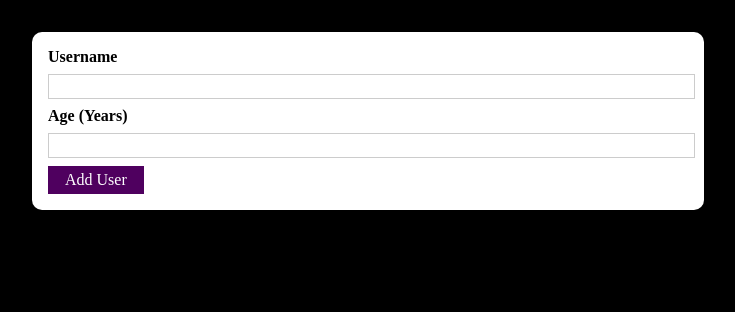
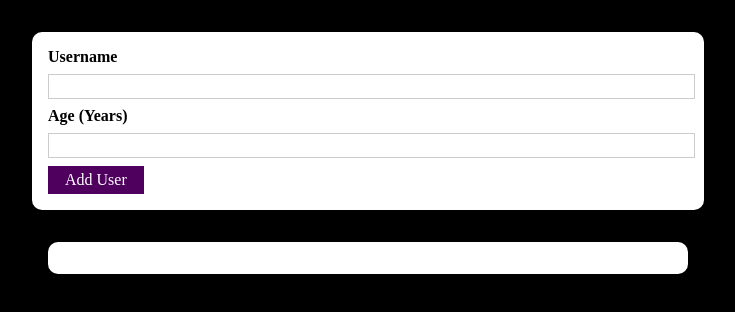
Before and after one commit to janiceh94/warningPopUp, a React (Create React App) app: page / in a window 1280 px wide. Shown: the top 312 px of the page, without its empty margins (272-1007 px from the left). Built offline with nearby package versions, Linux system fonts and the light colour scheme.

Commit message:
created a usersList component

```diff
--- a/src/App.js
+++ b/src/App.js
@@ -1,9 +1,11 @@
 import AddUser from "./components/Users/AddUser/AddUser";
+import UserList from "./components/Users/UserList/UserList";
 
 function App() {
   return (
     <div className="App">
       <AddUser/>
+      <UserList users={[]}/>
     </div>
   );
 }
--- /dev/null
+++ b/src/components/Users/UserList/UserList.js
@@ -0,0 +1,20 @@
+import Card from "../../UI/Card/Card";
+import classes from "./UserList.module.css";
+
+export default function UserList(props){
+    return (
+        <div>
+            <Card className={classes.users}>
+            <ul>
+                {props.users.map(user => {
+                    return (
+                        <li>
+                            {user.name} ({user.age} years old)
+                        </li>
+                    )
+                })}
+            </ul>
+            </Card>
+        </div>
+    )
+}
--- /dev/null
+++ b/src/components/Users/UserList/UserList.module.css
@@ -0,0 +1,16 @@
+.users {
+    margin: 2rem auto;
+    width: 90%;
+    max-width: 40rem;
+  }
+
+  .users ul {
+    list-style: none;
+    padding: 1rem;
+  }
+
+  .users li {
+    border: 1px solid #ccc;
+    margin: 0.5rem 0;
+    padding: 0.5rem;
+  }
```
